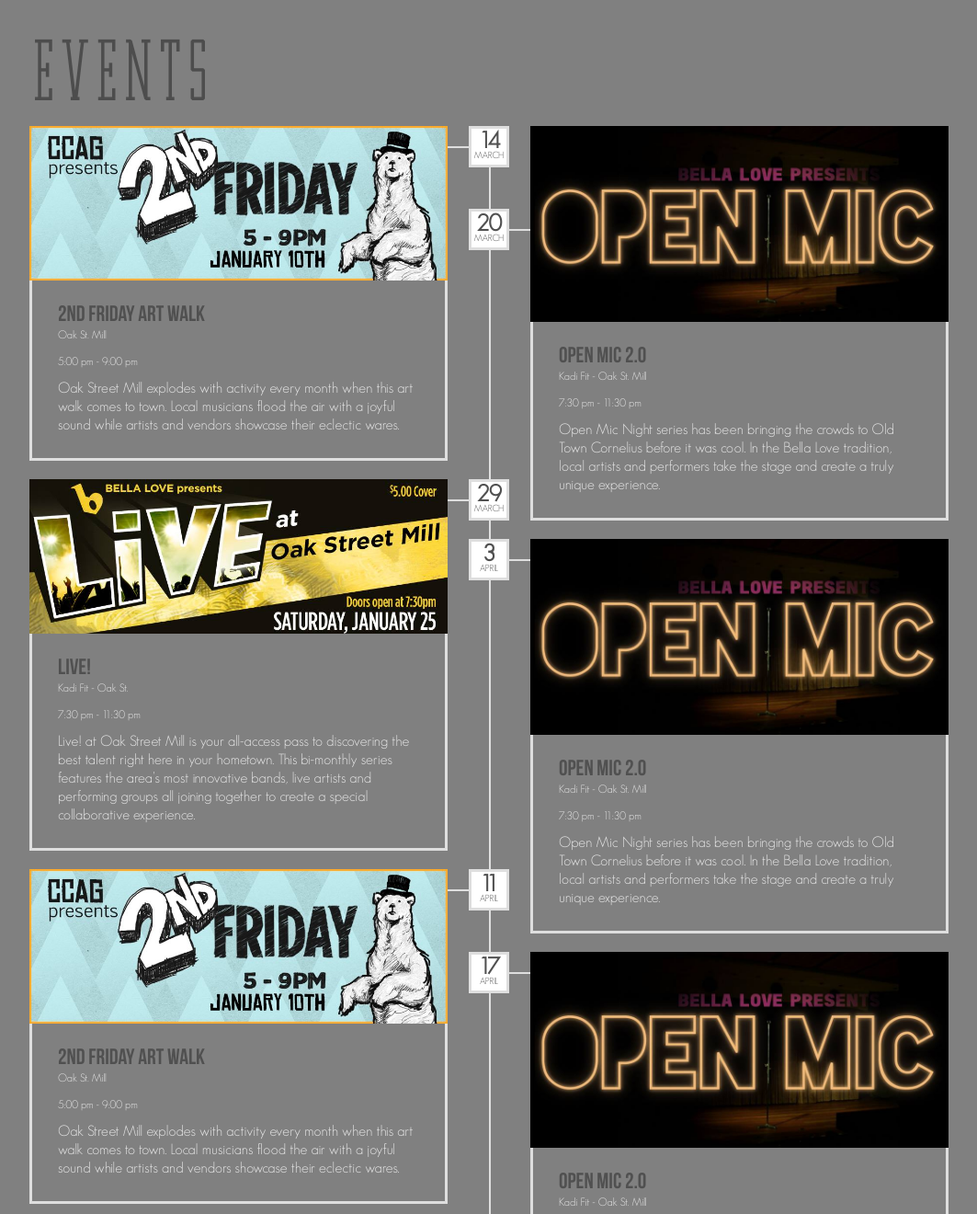
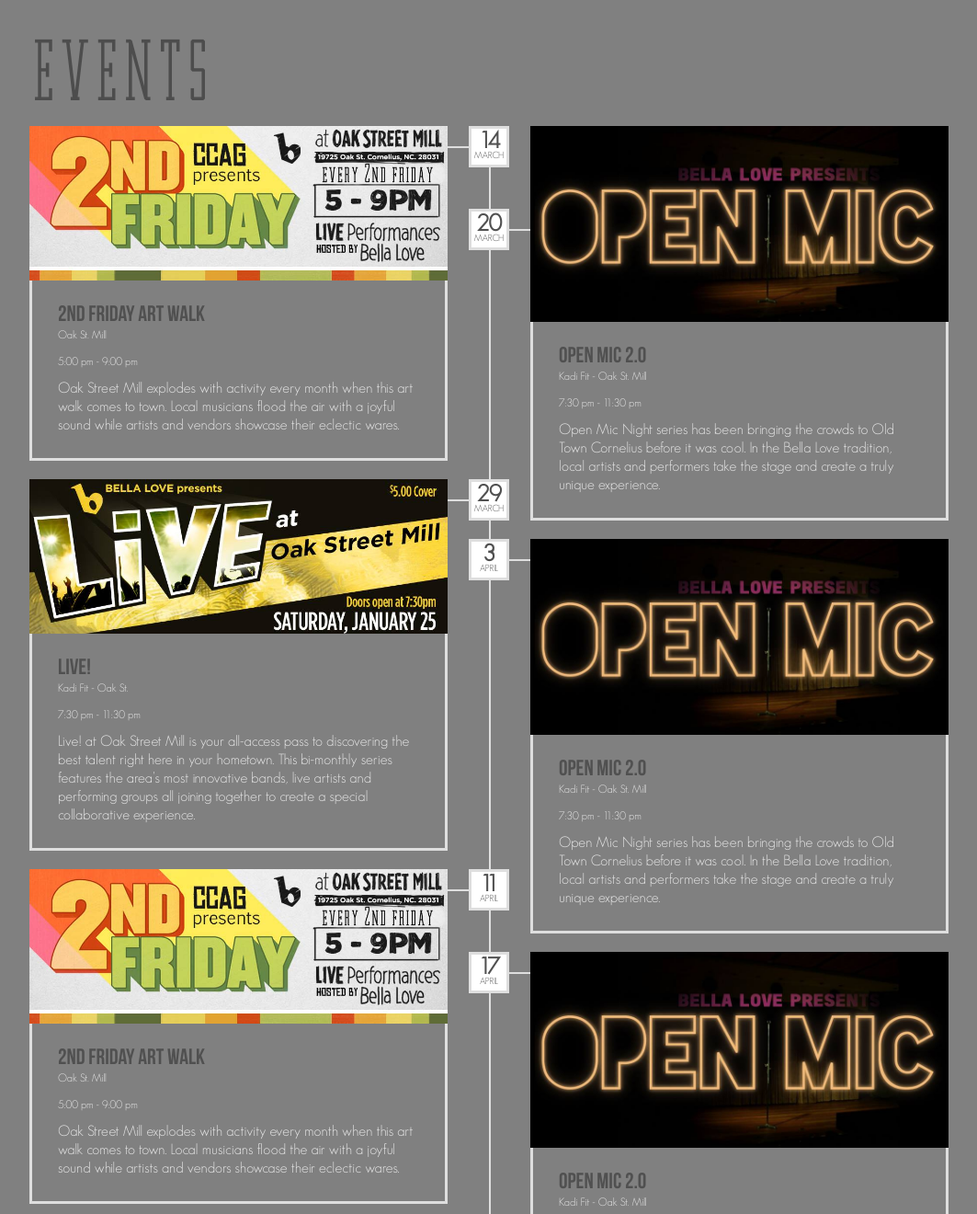
Before and after one commit to bellalove/charlotte, a website: page src/html/index.jade in a window 1280 px wide. Shown: the part 820-2140 px from the top of the page at 92% size, without its empty margins (108-1171 px from the left). Drawn offline with nearby package versions, Linux system fonts and the light colour scheme; files that its build step writes are made by us from their sources; files whose address does not match are found by name.

Commit message:
updated second friday event images

```diff
--- a/src/html/index.jade
+++ b/src/html/index.jade
@@ -47,7 +47,7 @@
           .events_block
             .post_block
               .event_img
-                img(src='images/events/4.jpg')
+                img(src='images/events/secondFridayEventBanner.jpg')
                 a.zoom(href='images/events/4.jpg', rel='prettyPhoto[artists1]')
               .event_description
                 a.title(href='javascript:void(0);') 2ND FRIDAY ART WALK
@@ -103,7 +103,7 @@
                 span april
             .post_block
               .event_img
-                img(src='images/events/4.jpg')
+                img(src='images/events/secondFridayEventBanner.jpg')
                 a.zoom(href='images/events/4.jpg', rel='prettyPhoto[artists1]')
               .event_description
                 a.title(href='javascript:void(0);') 2ND FRIDAY ART WALK
```
